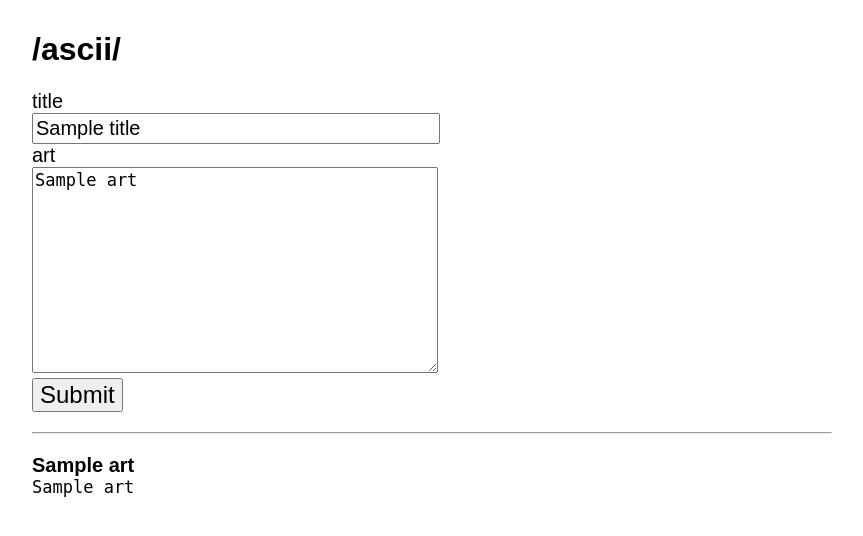
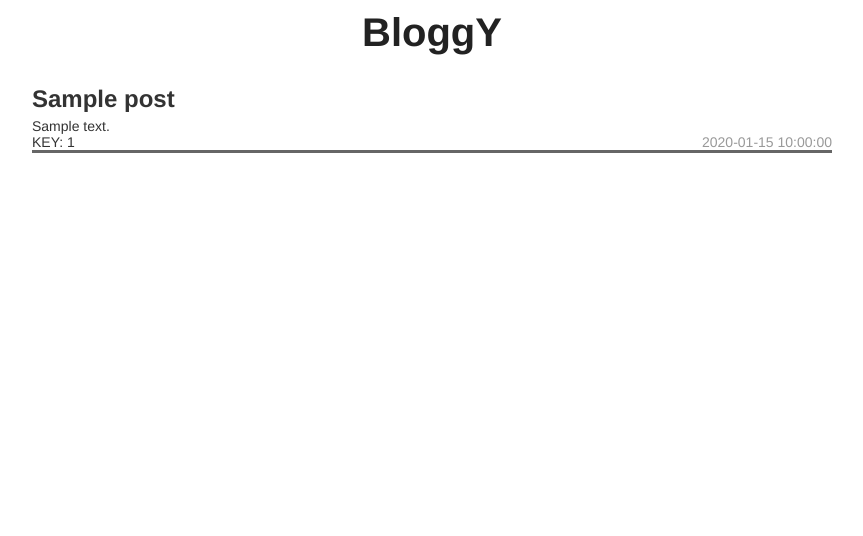
Before and after one commit to elpadrinoIV/TryingPython, a Python web app: template templates/front.html in a window 1280 px wide. Shown: the top 536 px of the page, without its empty margins (208-1071 px from the left). Run offline with Jinja, Linux system fonts and the light colour scheme; the template is opened without the code that fills it: most values are stand-ins (such as "Sample title", 1, 10 or a date in 2020).

Commit message:
Arrancando con blog. Añadido css

```diff
--- a/app.yaml
+++ b/app.yaml
@@ -5,6 +5,8 @@ api_version: 1
 threadsafe: true
 
 handlers:
+- url: /stylesheets
+  static_dir: static/stylesheets
 - url: /.*
   script: app.application
 
--- /dev/null
+++ b/static/stylesheets/blog.css
@@ -0,0 +1,119 @@
+body {
+    position: relative;
+    font-family: Helvetica, Arial, sans-serif;
+    font-size: 14px;
+
+    width: 800px;
+    margin: 0 auto;
+    padding: 10px;
+    color: #333;
+}
+
+.login-area {
+    font-size: 13px;
+    color: gray;
+    position: absolute;
+    top: 10px;
+    right: 10px;
+}
+
+.login-link {
+    color: gray;
+    text-decoration: none;
+}
+
+.login-link:visited {
+    color: gray;
+}
+
+.login-link:hover {
+    text-decoration: underline;
+}
+
+h2 {
+    font-size: 24px;
+    font-weight: bold;
+    margin-bottom: 20px;
+}
+
+.error {
+    color: red;
+}
+
+label {
+  display: block;
+  font-size: 20px;
+}
+
+label + label {
+    margin-top: 20px;
+}
+
+input[type=text] {
+    width: 500px;
+    font-size: 20px;
+    padding: 2px;
+    font-family: monospace;
+}
+
+textarea {
+  width: 500px;
+  height: 400px;
+  font-size: 17px;
+  font-family: monospace;
+}
+
+input[type=submit] {
+  font-size: 24px;
+}
+
+.main-title {
+    display: block;
+    color: #222;
+    font-size: 40px;
+    font-weight: bold;
+    text-align: center;
+    margin-bottom: 30px;
+    text-decoration: none;
+}
+
+.post + .post {
+    margin-top: 15px;
+}
+
+.post-heading {
+    position: relative;
+    border-bottom: 3px solid #666;
+}
+
+.post-title {
+    font-size: 24px;
+    font-weight: bold;
+
+    text-decoration: none;
+    color: #333;
+}
+
+.post-title:visisted {
+    color: #333;
+}
+
+.post-date {
+    position: absolute;
+    right: 0px;
+    bottom: 0px;
+    color: #999;
+
+}
+
+.post-content {
+    margin-top: 5px;
+}
+
+.age {
+    position: absolute;
+    bottom: 0px;
+    right: 0px;
+    color: gray;
+    font-size: 12px;
+}
--- a/templates/front.html
+++ b/templates/front.html
@@ -2,87 +2,21 @@
 
 <html>
     <head>
-        <title>/ascii/</title>
+        <title>BloggY</title>
+        <link type="text/css" rel="stylesheet" href="/stylesheets/blog.css"/>
     </head>
 
-    <style type="text/css">
-body {
-    font-family: sans-serif;
-    width: 800px;
-    margin: 0 auto;
-    padding: 10px;
-}
+    <body>
+        <a href="/" class="main-title">BloggY</a>
 
-.error {
-    color: red;
-}
-
-label {
-    display: block;
-    font-size: 20px;
-}
-
-input[type=text]{
-    width: 400px;
-    font-size: 20px;
-    padding: 2px;
-}
-
-textarea {
-    width: 400px;
-    height: 200px;
-    font-size: 17px;
-    font-family: monospace;
-}
-
-input[type=submit] {
-    font-size: 24px;
-}
-
-hr {
-    margin: 20px auto;
-}
-
-.art + .art {
-    margin-top: 20px;
-}
-
-.art-title {
-    font-weight: bold;
-    font-size: 20px;
-}
-
-.art-body {
-    margin: 0;
-    font-size: 17px;
-}
-
-    </style>
-
-    <body>
-        <h1>/ascii/</h1>
-
-        <form method="post">
-            <label>
-                <div>title</div>
-                <input type="text" name="title" value="{{title}}"/>
-            </label>
-
-            <label>
-                <div>art</div>
-                <textarea name="art">{{art}}</textarea>
-            </label>
-
-            <div class="error">{{error}}</div>
-
-            <input type="submit"/>
-        </form>
-
-        <hr/>
-        {% for art in arts %}
-            <div class="art">
-                <div class="art-title">{{art.title}}</div>
-                <pre class="art-body">{{art.art}}</pre>
+        {% for post in posts %}
+            <div class="post">
+                <div class="post-heading">
+                    <a href="#" class="post-title">{{post.subject}}</a>
+                    <div class="post-date">{{post.created}}</div>
+                    <div class="post-content">{{post.content}}</div>
+                    <div>KEY: {{post.key().id()}}</div>
+                </div>
             </div>
         {% endfor %}
 
```
Also changed, not shown: app.py (+33 -16 lines), templates/newpost.html (added, +28 -0 lines), templates/post.html (added, +20 -0 lines).
